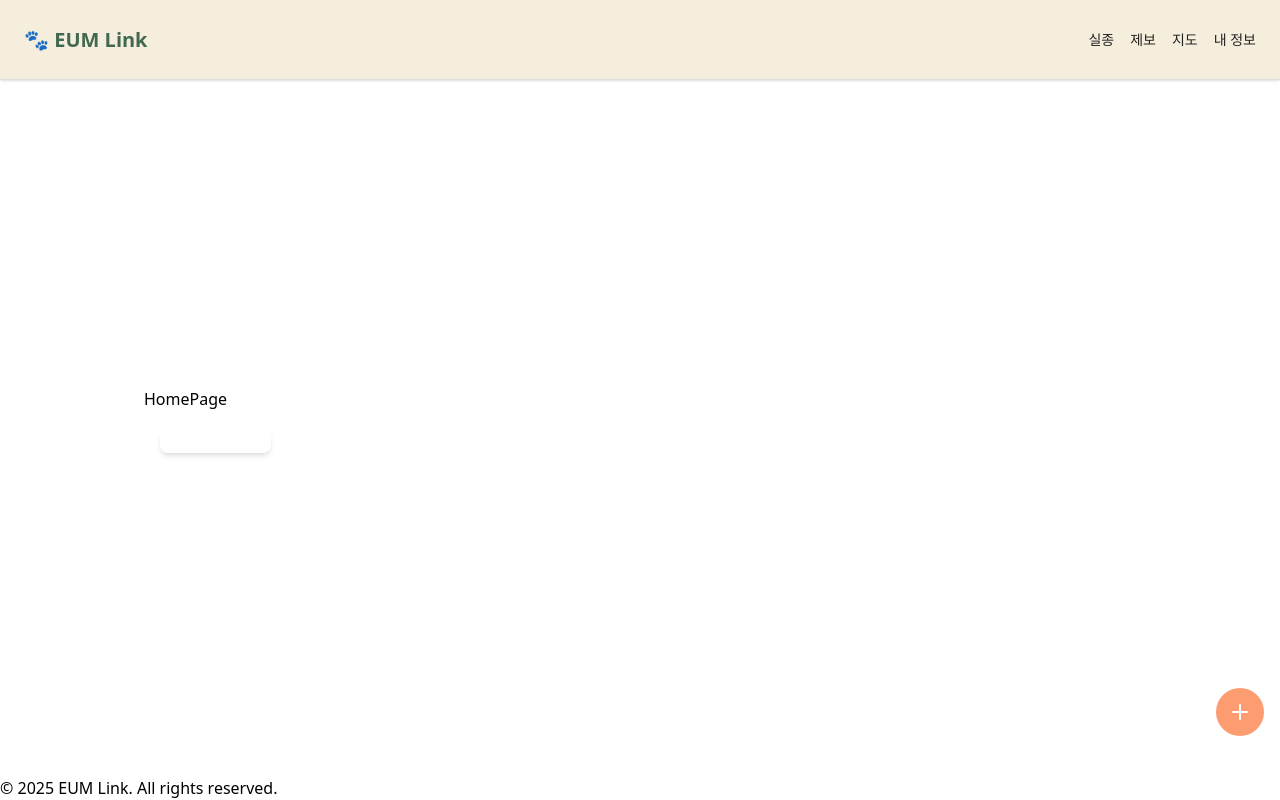
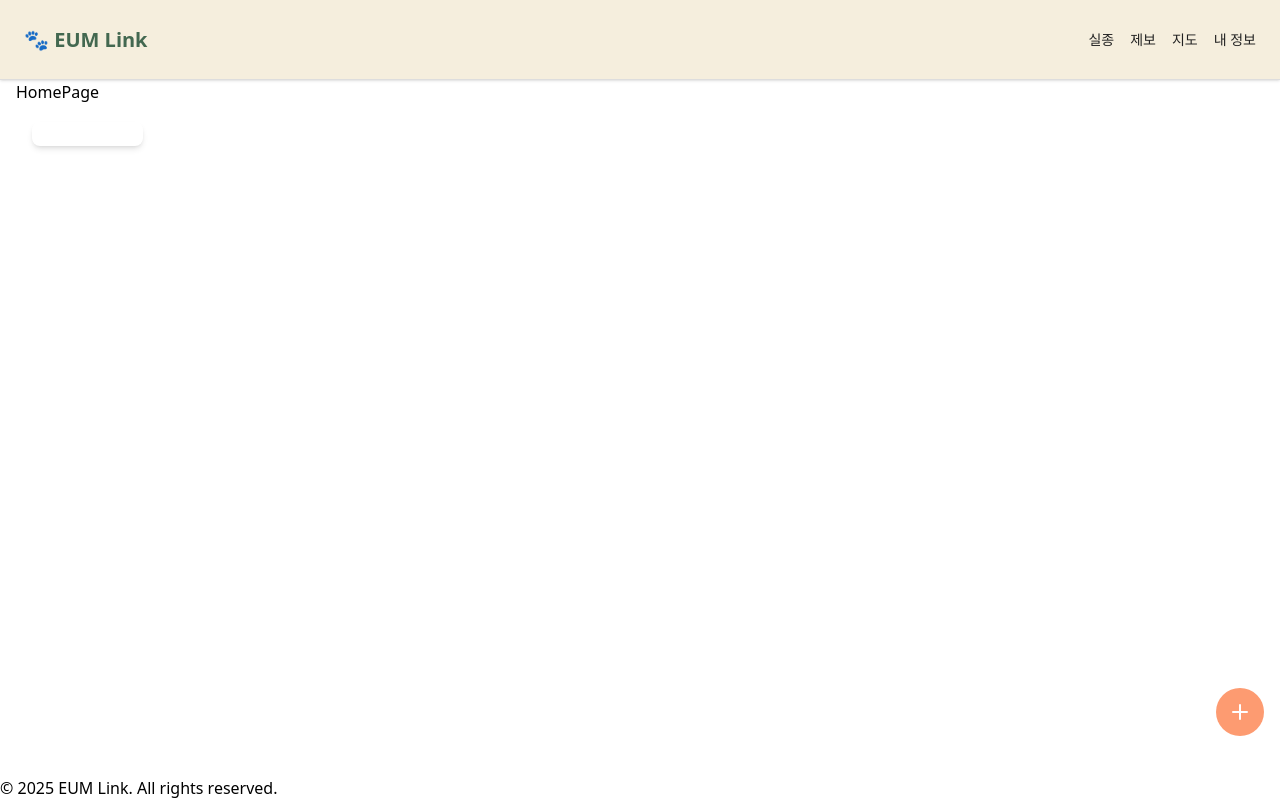
Before and after one commit to yeonmitc/eum-link-app, a React (Vite) app: page / in a window 1280 px wide. Built offline with nearby package versions, Linux system fonts and the light colour scheme; data requests are answered from the project's data file.

Commit message:
feat : #27 실종 등록 내역 상태 바꾸기 및 모달 완료

```diff
--- a/src/common/components/StatusChangeModal.jsx
+++ b/src/common/components/StatusChangeModal.jsx
@@ -24,7 +24,7 @@ const ConfirmModal = ({ show, onClose, onConfirm }) => {
             <button
               type="button"
               onClick={onClose}
-              className="rounded bg-gray-100 px-4 py-2 text-sm font-medium text-gray-700 transition-colors hover:bg-gray-200"
+              className="cursor-pointer rounded bg-gray-100 px-4 py-2 text-sm font-medium text-gray-700 transition-colors hover:bg-gray-200"
             >
               아니요
             </button>
@@ -32,7 +32,7 @@ const ConfirmModal = ({ show, onClose, onConfirm }) => {
             <button
               type="button"
               onClick={onConfirm}
-              className="rounded bg-[#FD9B71] px-4 py-2 text-sm font-medium text-white transition-colors hover:bg-[#e6865f]"
+              className="cursor-pointer rounded bg-[#FD9B71] px-4 py-2 text-sm font-medium text-white transition-colors hover:bg-[#e6865f]"
             >
               예, 돌아왔어요
             </button>
--- a/src/common/layout/MainLayout.jsx
+++ b/src/common/layout/MainLayout.jsx
@@ -7,7 +7,7 @@ export default function MainLayout() {
     <div className="flex min-h-screen w-full flex-col">
       <Header />
       <FixedBtn />
-      <main className="flex w-full flex-1 flex-col items-center justify-center">
+      <main className="flex w-full flex-1">
         <Outlet />
       </main>
       <footer className="">&copy; {new Date().getFullYear()} EUM Link. All rights reserved.</footer>
--- a/src/features/Mypage/MyPage.jsx
+++ b/src/features/Mypage/MyPage.jsx
@@ -77,7 +77,7 @@ const MyPage = () => {
   };
 
   return (
-    <div className="mx-auto w-full max-w-screen-xl px-4">
+    <div className="mx-auto w-full max-w-screen-2xl px-4 pt-20">
       <div className="flex w-full gap-6 md:flex-row">
         {/* 좌측 프로필 */}
         <aside className="min-w-[200px] rounded-lg bg-white p-6 md:w-1/4">
```
